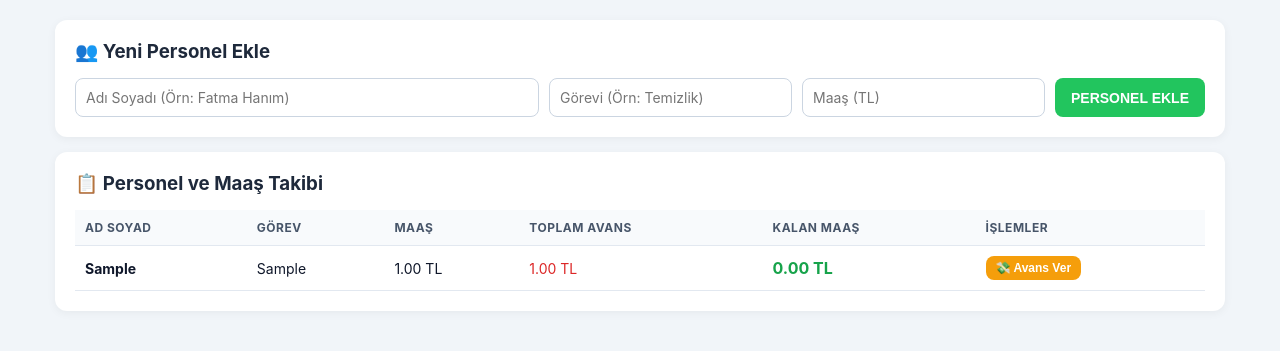
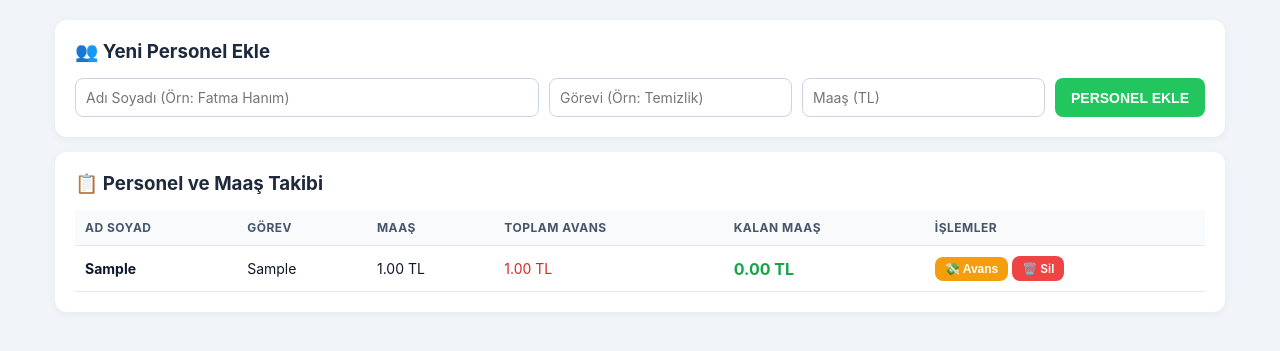
Before and after one commit to Kadirsh299/otel-kasa, a Flask app: page /personel in a window 1280 px wide. Shown: the part 53-404 px from the top of the page. Run offline with Flask 3, Linux system fonts and the light colour scheme; the visitor is signed in with stand-in values (Sample User, id 1); tables that the repository leaves empty hold one stand-in row (values such as "Sample post").

Commit message:
Update personel.html

```diff
--- a/templates/personel.html
+++ b/templates/personel.html
@@ -24,10 +24,11 @@
     <td style="color:#dc2626;">{{ "%.2f"|format(toplam_avans) }} TL</td>
     <td><b style="color:#16a34a; font-size:16px;">{{ "%.2f"|format(kalan) }} TL</b></td>
     <td>
-        <button class="btn btn-turuncu" style="padding:5px 10px;font-size:12px" onclick="avansAc({{ p.id }}, '{{ p.ad_soyad }}')">💸 Avans Ver</button>
+        <button class="btn btn-turuncu" style="padding:5px 10px;font-size:12px" onclick="avansAc({{ p.id }}, '{{ p.ad_soyad }}')">💸 Avans</button>
         {% if kalan > 0 %}
-        <a href="{{ url_for('maas_ode', pid=p.id) }}" class="btn btn-yesil" style="padding:5px 10px;font-size:12px" onclick="return confirm('{{ p.ad_soyad }} kişisine {{ kalan }} TL maaş ödemesi yapılacak ve kasaya gider olarak işlenecek. Onaylıyor musunuz?')">💰 Maaşı Öde</a>
+        <a href="{{ url_for('maas_ode', pid=p.id) }}" class="btn btn-yesil" style="padding:5px 10px;font-size:12px" onclick="return confirm('{{ p.ad_soyad }} kişisine {{ kalan }} TL maaş ödemesi yapılacak ve kasaya gider olarak işlenecek. Onaylıyor musunuz?')">💰 Maaş Öde</a>
         {% endif %}
+        <a href="{{ url_for('personel_sil', pid=p.id) }}" class="btn btn-kirmizi" style="padding:5px 10px;font-size:12px" onclick="return confirm('{{ p.ad_soyad }} adlı personeli tamamen silmek istediğinize emin misiniz?')">🗑️ Sil</a>
     </td>
 </tr>
 {% endfor %}
```
